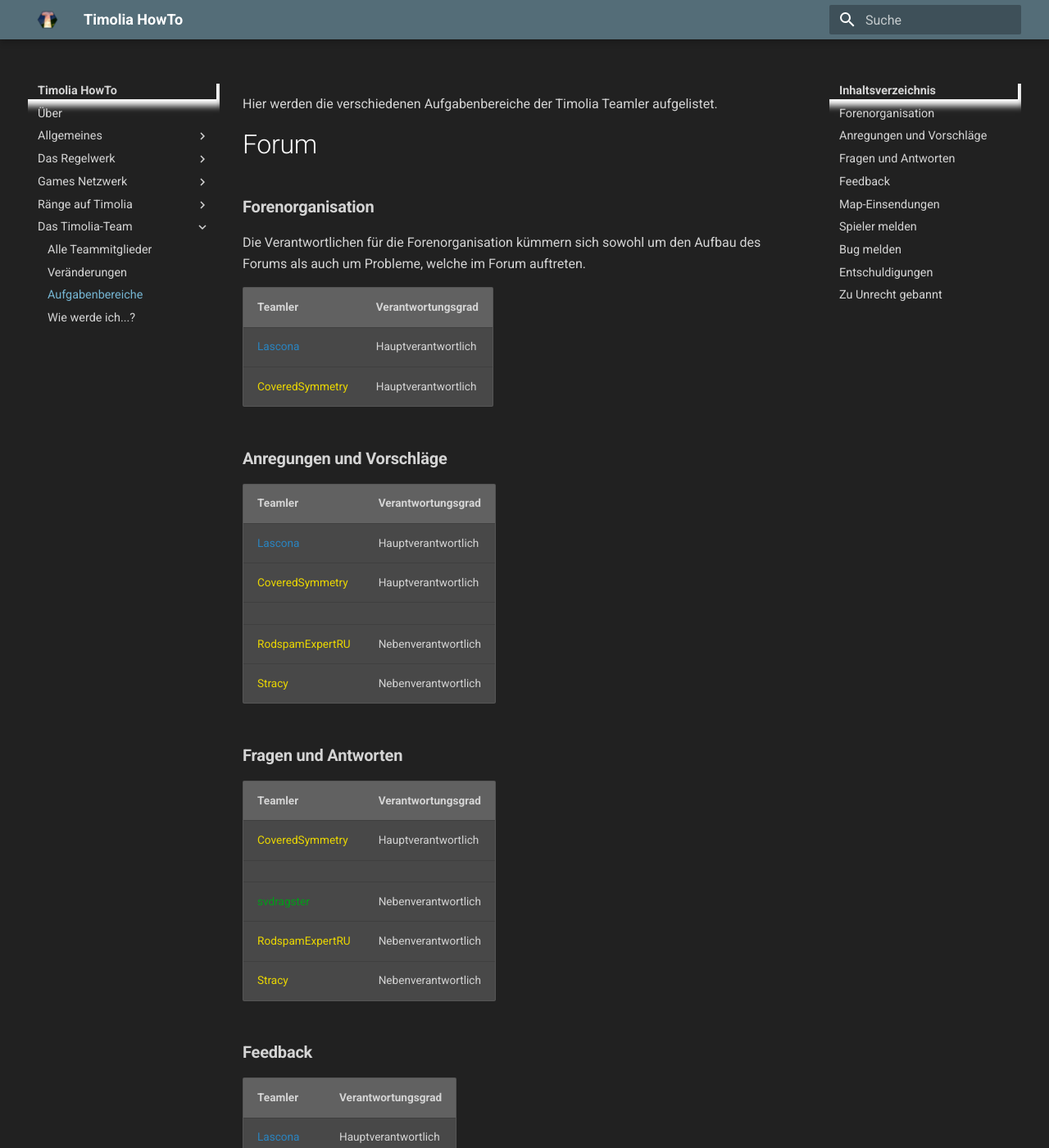
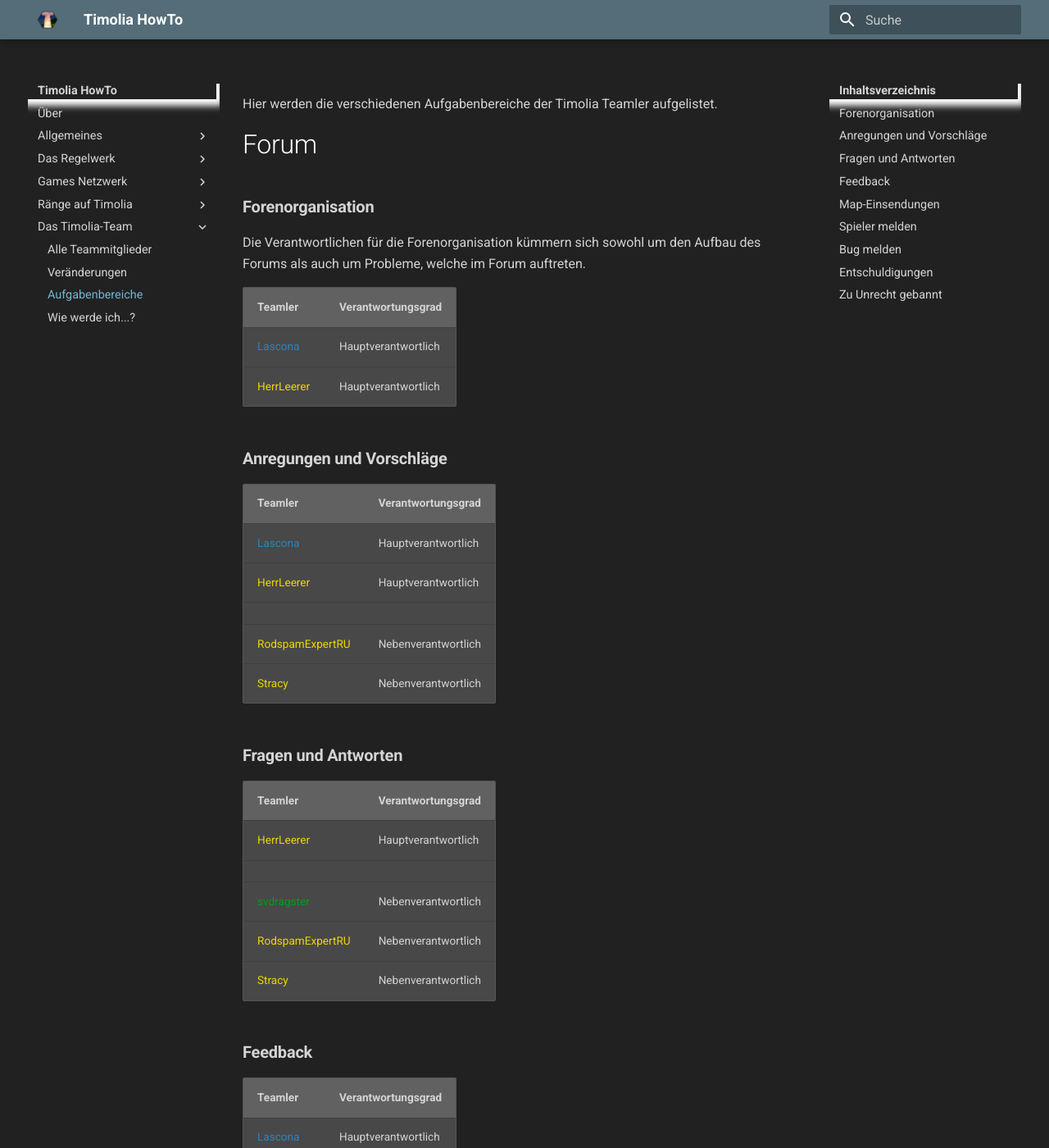
Before and after one commit to TimoliaDE/HowTo, an MkDocs documentation site: the page built from docs/team/responsibilities.md, in a window 1280 px wide and 1400 px high. Shown: the whole window at 82% size. Built offline with MkDocs 1.6.1 and Material for MkDocs 9.7.7, drawn with Linux system fonts in a browser that asks for light colours; old or Windows-style settings are respelled for this version of MkDocs; some of the changed text lies outside the part shown.

Commit message:
CoveredSymmetry -> HerrLeerer

```diff
--- a/docs/team/responsibilities.md
+++ b/docs/team/responsibilities.md
@@ -8,14 +8,14 @@ Die Verantwortlichen für die Forenorganisation kümmern sich sowohl um den Aufb
 | Teamler | Verantwortungsgrad |
 | ------ | ------ |
 |<span class='management'>Lascona</span> | Hauptverantwortlich |
-|<span class='supporter-plus'>CoveredSymmetry</span> | Hauptverantwortlich |
+|<span class='supporter-plus'>HerrLeerer</span> | Hauptverantwortlich |
 
 ### **Anregungen und Vorschläge**
 
 | Teamler | Verantwortungsgrad |
 | ------ | ------ |
 |<span class='management'>Lascona</span> | Hauptverantwortlich |
-|<span class='supporter-plus'>CoveredSymmetry</span> | Hauptverantwortlich |
+|<span class='supporter-plus'>HerrLeerer</span> | Hauptverantwortlich |
 | | |
 |<span class='supporter-plus'>RodspamExpertRU</span> | Nebenverantwortlich |
 |<span class='supporter'>Stracy</span> | Nebenverantwortlich |
@@ -24,7 +24,7 @@ Die Verantwortlichen für die Forenorganisation kümmern sich sowohl um den Aufb
 
 | Teamler | Verantwortungsgrad |
 | ------ | ------ |
-|<span class='supporter-plus'>CoveredSymmetry</span> | Hauptverantwortlich |
+|<span class='supporter-plus'>HerrLeerer</span> | Hauptverantwortlich |
 | | |
 |<span class='developer-plus'>svdragster</span> | Nebenverantwortlich |
 |<span class='supporter-plus'>RodspamExpertRU</span> | Nebenverantwortlich |
@@ -64,7 +64,7 @@ Die Verantwortlichen für die Forenorganisation kümmern sich sowohl um den Aufb
 |<span class='supporter-plus'>RodspamExpertRU</span> | Hauptverantwortlich |
 | | |
 |<span class='supporter'>Chrissi1505</span> | Nebenverantwortlich |
-|<span class='supporter-plus'>CoveredSymmetry</span> | Nebenverantwortlich |
+|<span class='supporter-plus'>HerrLeerer</span> | Nebenverantwortlich |
 |<span class='supporter-plus'>J4mPr0</span> | Nebenverantwortlich |
 |<span class='supporter'>xTessia</span> | Nebenverantwortlich |
 
@@ -175,7 +175,7 @@ Um auch ingame immer auf dem neusten Stand zu bleiben, wird sich hier um Broadca
 | Teamler | Verantwortungsgrad |
 | ------ | ------ |
 |<span class='management'>Lascona</span> | Hauptverantwortlich |
-|<span class='supporter-plus'>CoveredSymmetry</span> | Hauptverantwortlich |
+|<span class='supporter-plus'>HerrLeerer</span> | Hauptverantwortlich |
 | | |
 |<span class='sysadmin'>physanus</span> | Nebenverantwortlich |
 |<span class='supporter-plus'>RodspamExpertRU</span> | Nebenverantwortlich |
```
Also changed, not shown: docs/team/members.md (+1 -1 lines).
